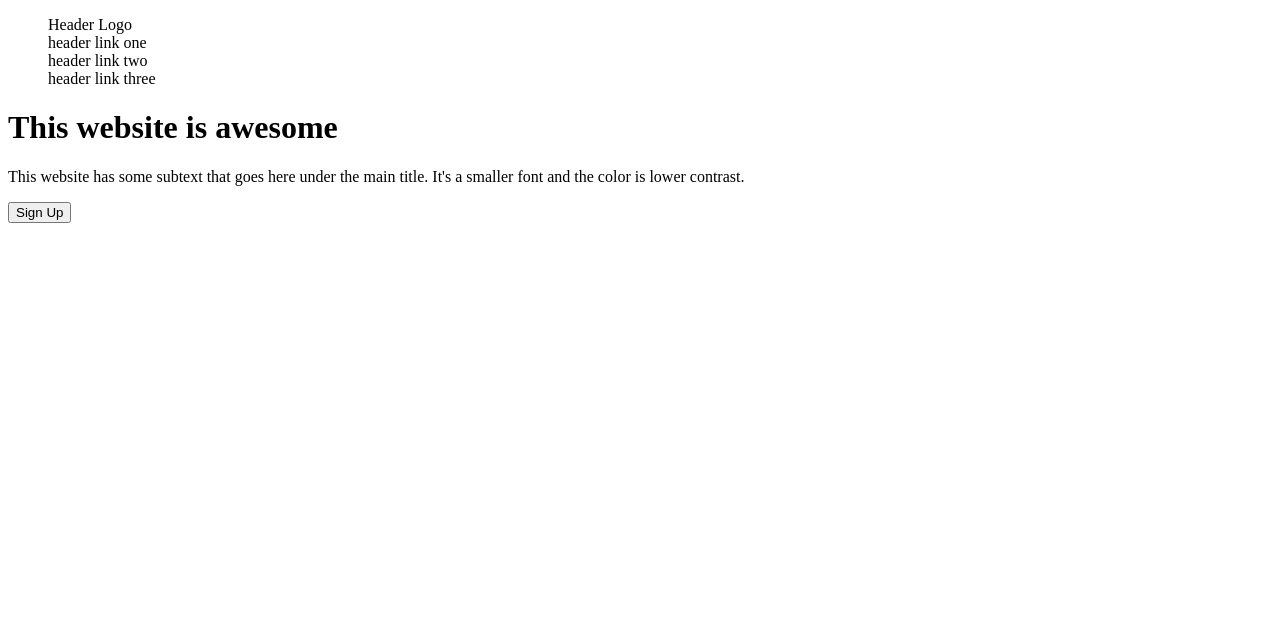
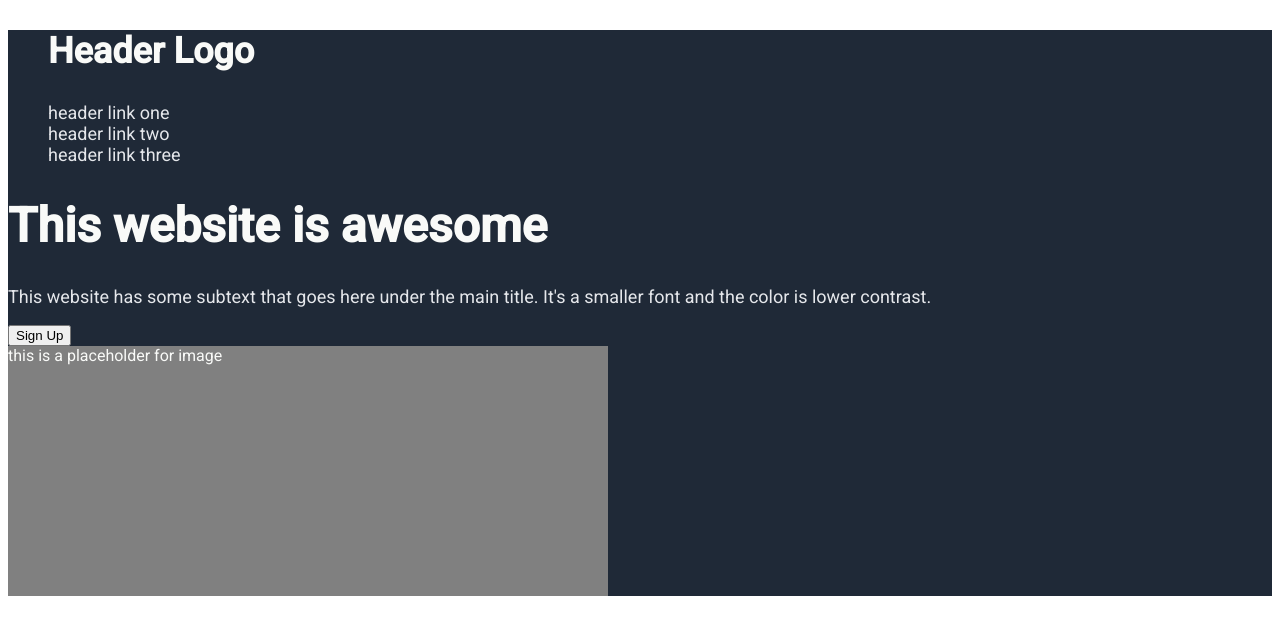
Before and after one commit to wwMalcolm/odin-landing-page, a plain HTML site: page index.html in a window 1280 px wide. Drawn offline with Linux system fonts and the light colour scheme.

Commit message:
Basic CSS  style
Basic styling before content arrangemenet.

```diff
--- a/index.html
+++ b/index.html
@@ -5,15 +5,18 @@
     <meta name="viewport" content="width=device-width, initial-scale=1.0">
     <title>Landing Page</title>
     <link rel="stylesheet" href="style.css">
+    <link rel="preconnect" href="https://fonts.googleapis.com">
+    <link rel="preconnect" href="https://fonts.gstatic.com" crossorigin>
+    <link href="https://fonts.googleapis.com/css2?family=Roboto:wght@400;500&display=swap" rel="stylesheet">
 </head>
 <body>
     <div class="section-one">
         <div class="header-bar">
-            <ul>
-                <li class="header-list">Header Logo</li>
-                <li class="header-list"><a class="header-link">header link one</a></li>
-                <li class="header-list"><a class="header-link">header link two</a></li>
-                <li class="header-list"><a class="header-link">header link three</a></li>
+            <ul class="header-content">
+                <li class="header-list-first"><h2>Header Logo</h1></li>
+                <li class="header-list-others"><a class="header-link">header link one</a></li>
+                <li class="header-list-others"><a class="header-link">header link two</a></li>
+                <li class="header-list-others"><a class="header-link">header link three</a></li>
             </ul>
         </div>
         <div class="content">
@@ -22,7 +25,7 @@
                 <p>This website has some subtext that goes here under the main title. It's a smaller font and the color is lower contrast.</p>
                 <button type="button">Sign Up</button>
             </div>
-            <div class="content-image"></div>
+            <div class="content-image">this is a placeholder for image</div>
         </div>
     </div>
 
--- a/style.css
+++ b/style.css
@@ -1,3 +1,41 @@
-.header-list {
+body {
+    font-family: "Roboto";
+}
+
+.header-list-first, .header-list-others {
     list-style: none;
 }
+
+.header-list-first {
+    font-size: 24px;
+    color: #F9FAF8;
+
+}
+
+.header-list-others {
+    font-size: 18px;
+    color: #E5E7EB;
+}
+
+.section-one {
+    background-color: #1F2937;
+}
+
+.content-text > h1 {
+    font-size: 48px;
+    font-weight: 800;
+    color: #F9FAF8;
+}
+
+.content-text > p {
+    font-size: 18px;
+    color: #E5E7EB;
+}
+
+.content-image {
+    width: 600px;
+    height: 250px;
+    background-color: gray;
+    color: #F9FAF8;
+    display: flex;
+}
```
